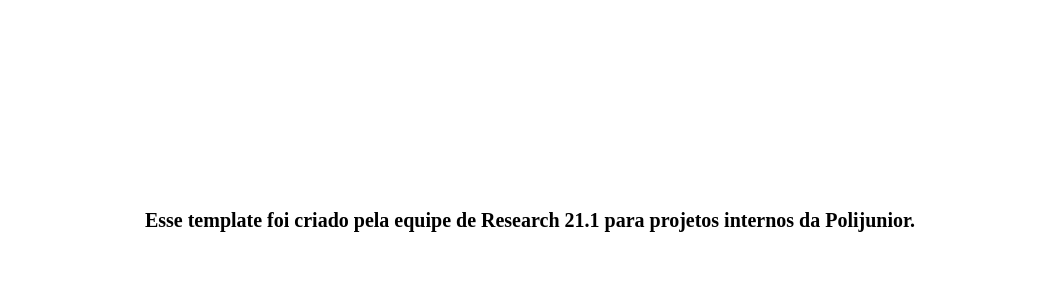
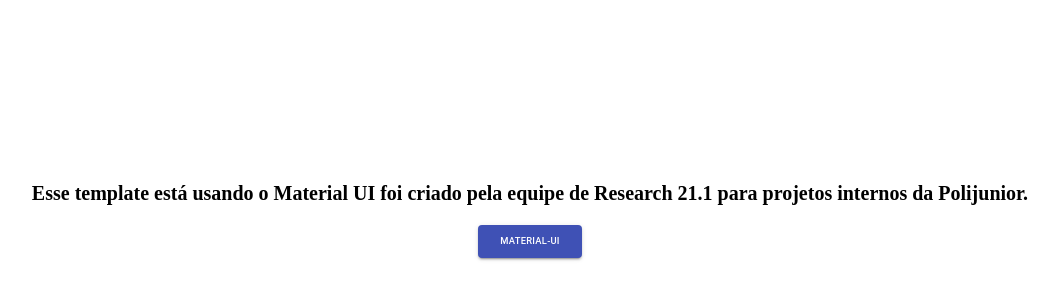
Before and after one commit to polijrorg/nextjs-template-ts, a Next.js app: page / in a window 1280 px wide. Shown: the part 180-480 px from the top of the page, without its empty margins (110-1169 px from the left). Built offline with nearby package versions, Linux system fonts and the light colour scheme.

Commit message:
feat: added MaterialUI

```diff
--- a/package.json
+++ b/package.json
@@ -16,6 +16,7 @@
         ]
     },
     "dependencies": {
+        "@material-ui/core": "^4.11.4",
         "next": "^11.0.1",
         "react": "^16.13.0",
         "react-dom": "^16.13.0",
--- a/src/components/TestComponent/index.tsx
+++ b/src/components/TestComponent/index.tsx
@@ -1,3 +1,4 @@
+import { Button } from '@material-ui/core';
 import * as S from './styles';
 
 export type TestProps = {
@@ -7,6 +8,9 @@
 const Test: React.FC<TestProps> = ({ title }) => (
     <S.Wrapper>
         <p>{title}</p>
+        <Button size="large" variant="contained" color="primary">
+            Material-UI
+        </Button>
     </S.Wrapper>
 );
 
--- a/src/components/TestComponent/styles.ts
+++ b/src/components/TestComponent/styles.ts
@@ -3,8 +3,9 @@
 export const Wrapper = styled.div`
     height: 10rem;
     display: flex;
+    flex-direction: column;
     align-items: center;
-    justify-content: center;
+    justify-content: space-between;
 
     > p {
         font-size: 1.4rem;
--- a/src/pages/_document.tsx
+++ b/src/pages/_document.tsx
@@ -1,16 +1,20 @@
 import Document, { DocumentContext } from 'next/document';
 import { ServerStyleSheet } from 'styled-components';
+import { ServerStyleSheets } from '@material-ui/core/styles';
 
 export default class MyDocument extends Document {
     static async getInitialProps(ctx: DocumentContext) {
-        const sheet = new ServerStyleSheet();
+        const styledSheet = new ServerStyleSheet();
+        const materialSheets = new ServerStyleSheets();
         const originalRenderPage = ctx.renderPage;
 
         try {
             ctx.renderPage = () =>
                 originalRenderPage({
                     enhanceApp: (App) => (props) =>
-                        sheet.collectStyles(<App {...props} />)
+                        styledSheet.collectStyles(
+                            materialSheets.collect(<App {...props} />)
+                        )
                 });
 
             const initialProps = await Document.getInitialProps(ctx);
@@ -19,12 +23,13 @@
                 styles: (
                     <>
                         {initialProps.styles}
-                        {sheet.getStyleElement()}
+                        {materialSheets.getStyleElement()}
+                        {styledSheet.getStyleElement()}
                     </>
                 )
             };
         } finally {
-            sheet.seal();
+            styledSheet.seal();
         }
     }
 }
--- a/src/pages/index.tsx
+++ b/src/pages/index.tsx
@@ -1,3 +1,4 @@
+import { Button } from '@material-ui/core';
 import { NextPage } from 'next';
 import * as S from './styles';
 
@@ -5,9 +6,12 @@
     return (
         <S.Container>
             <S.Title>
-                Esse template foi criado pela equipe de Research 21.1 para
-                projetos internos da Polijunior.
+                Esse template está usando o Material UI foi criado pela equipe
+                de Research 21.1 para projetos internos da Polijunior.
             </S.Title>
+            <Button size="large" variant="contained" color="primary">
+                Material-UI
+            </Button>
         </S.Container>
     );
 };
--- a/src/pages/styles.ts
+++ b/src/pages/styles.ts
@@ -3,6 +3,7 @@
 export const Title = styled.h1`
     font-size: 2rem;
     color: black;
+    margin-bottom: 2rem;
 `;
 
 export const Container = styled.div`
```
Also changed, not shown: 1 other file (tests, documents, lock files or other folders).
